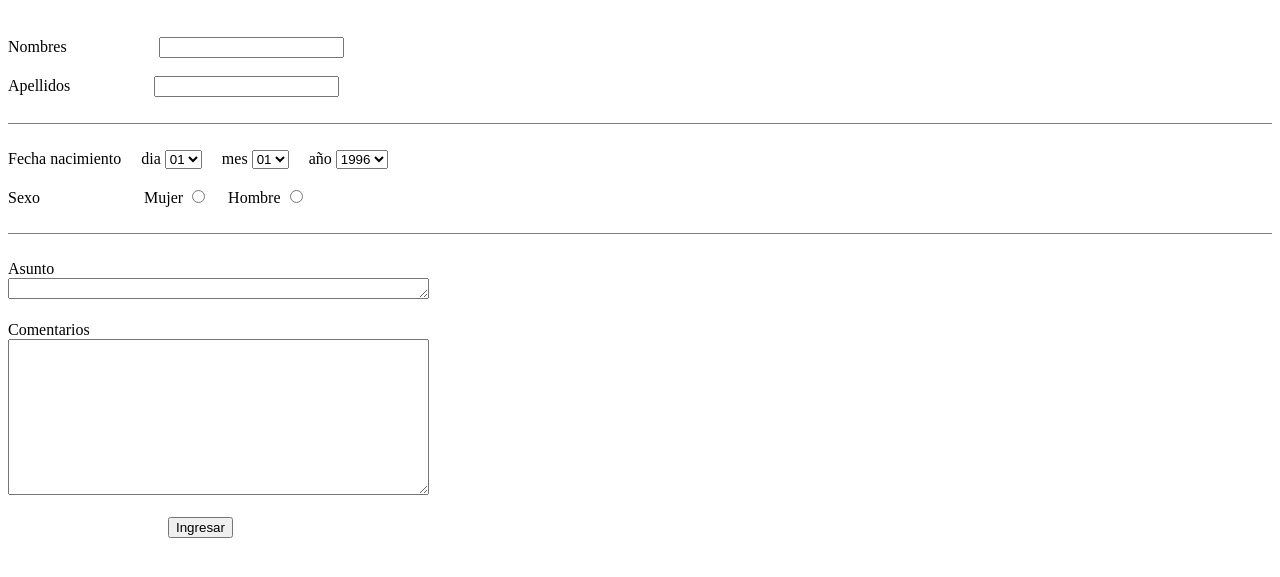
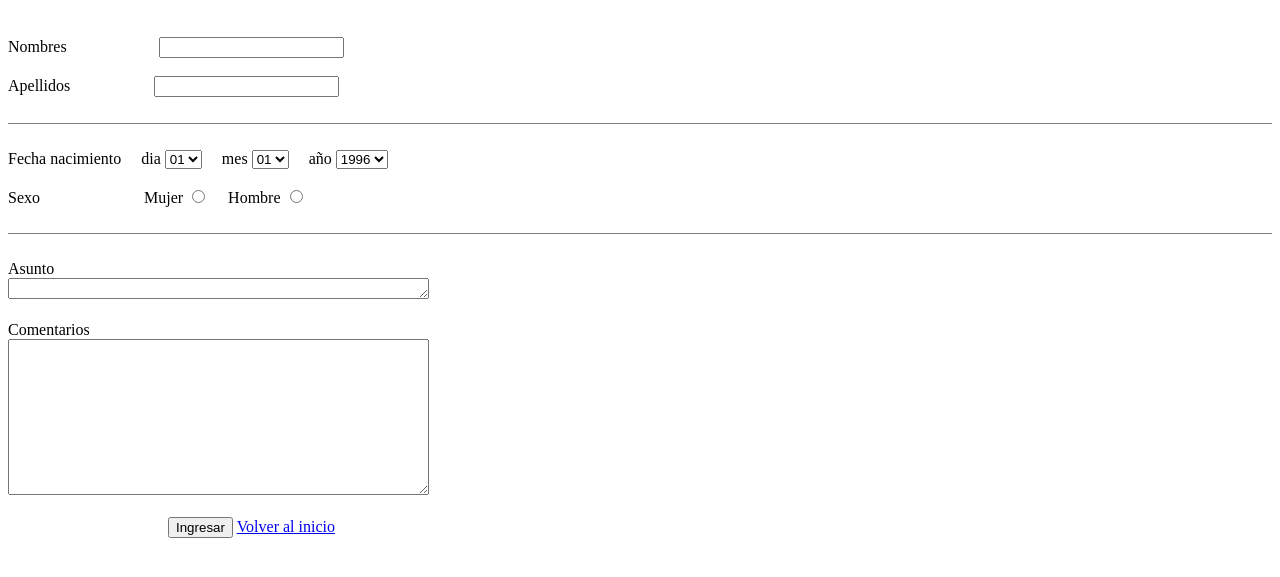
Before and after one commit to Sm0LMish1/Guia, a plain HTML site: page contacto.html in a window 1280 px wide. Shown: the part 61-638 px from the top of the page. Drawn offline with Linux system fonts and the light colour scheme.

Commit message:
volver al index

```diff
--- a/contacto.html
+++ b/contacto.html
@@ -99,5 +99,6 @@
         <textarea name="" id="" cols="50" rows="10"></textarea>
         <br><br>
         &emsp;&emsp;&emsp;&emsp;&emsp;&emsp;&emsp;&emsp;&emsp;&emsp;<input type="button" value="Ingresar">
+        <a href="index.html">Volver al inicio</a>
 </body>
 </html>
```
Also changed, not shown: tabla.html (+1 -0 lines).
